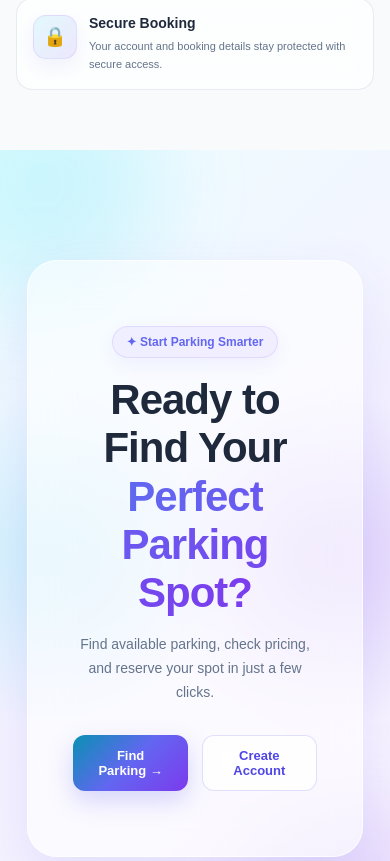
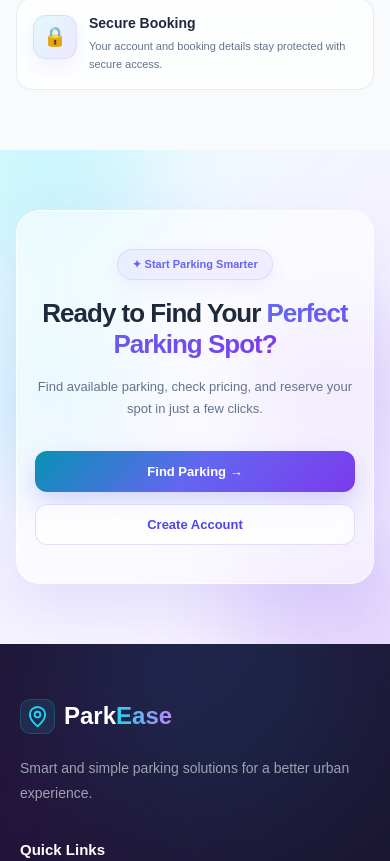
Before and after one commit to dibeyendu-dev/smart-parking-system, a React (Vite) app: page / in a window 390 px wide. Shown: the part 7983-8844 px from the top of the page. Built offline with nearby package versions, Linux system fonts and the light colour scheme.

Commit message:
Style home CTA section

```diff
--- a/src/css/Home.css
+++ b/src/css/Home.css
@@ -2688,3 +2688,86 @@
     transform: translate(25px, 20px) scale(1.15);
   }
 }
+/* ======================================== TABLET RESPONSIVE ======================================== */
+
+@media (max-width: 768px) {
+
+  .cta-section {
+    padding: 85px 5%;
+  }
+
+  .cta-content {
+    padding: 55px 30px;
+  }
+
+  .cta-content h2 {
+    font-size: 34px;
+  }
+
+}
+
+
+/* ======================================== MOBILE RESPONSIVE ======================================== */
+
+@media (max-width: 600px) {
+
+  .cta-section {
+    padding: 70px 20px;
+  }
+
+  .cta-content {
+    padding: 45px 22px;
+
+    border-radius: 24px;
+  }
+
+  .cta-content h2 {
+    font-size: 29px;
+    line-height: 1.2;
+  }
+
+  .cta-content p {
+    font-size: 13px;
+  }
+
+  .cta-actions {
+    flex-direction: column;
+
+    width: 100%;
+
+    gap: 12px;
+  }
+
+  .cta-primary-btn,
+  .cta-secondary-btn {
+    width: 100%;
+
+    display: flex;
+    align-items: center;
+    justify-content: center;
+  }
+
+}
+
+
+/* ======================================== SMALL MOBILE ======================================== */
+
+@media (max-width: 400px) {
+
+  .cta-section {
+    padding: 60px 16px;
+  }
+
+  .cta-content {
+    padding: 38px 18px;
+  }
+
+  .cta-content h2 {
+    font-size: 26px;
+  }
+
+  .cta-badge {
+    font-size: 11px;
+  }
+
+}
```
